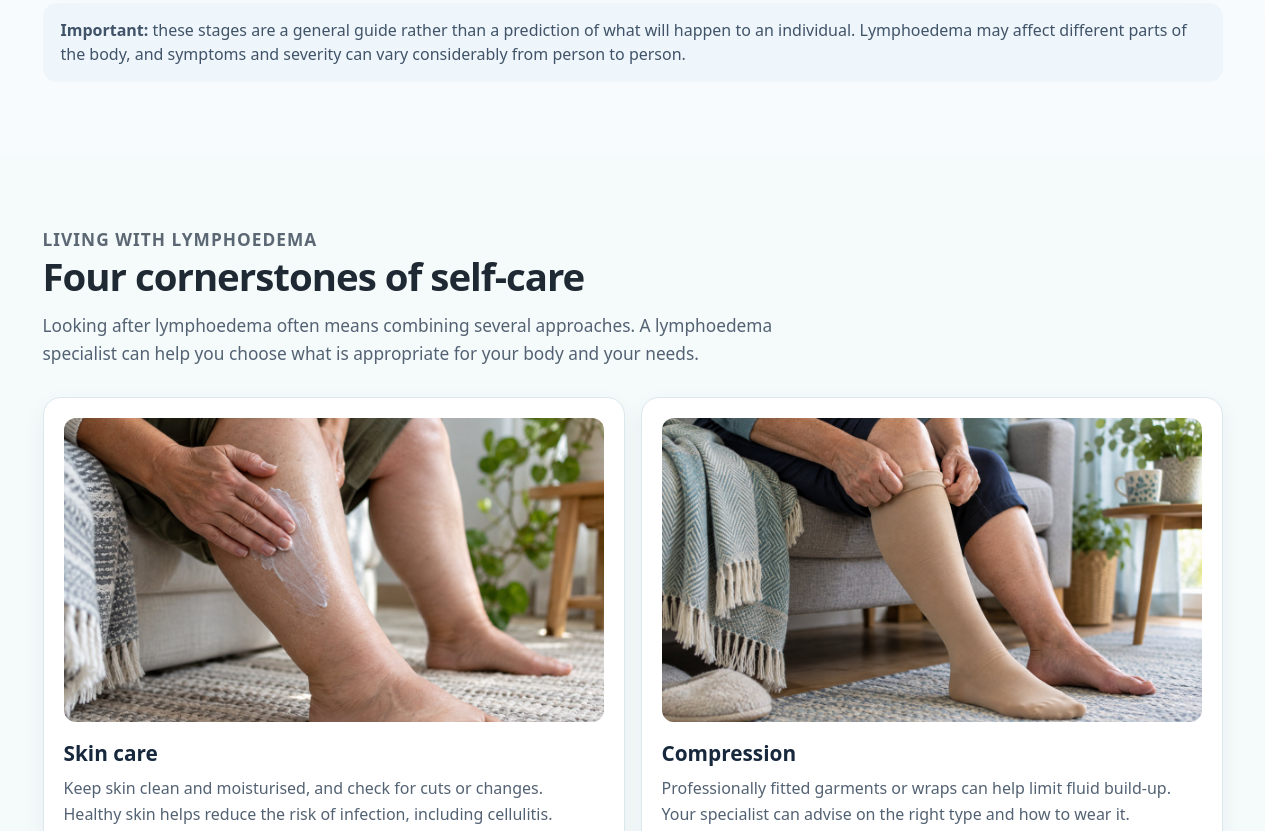
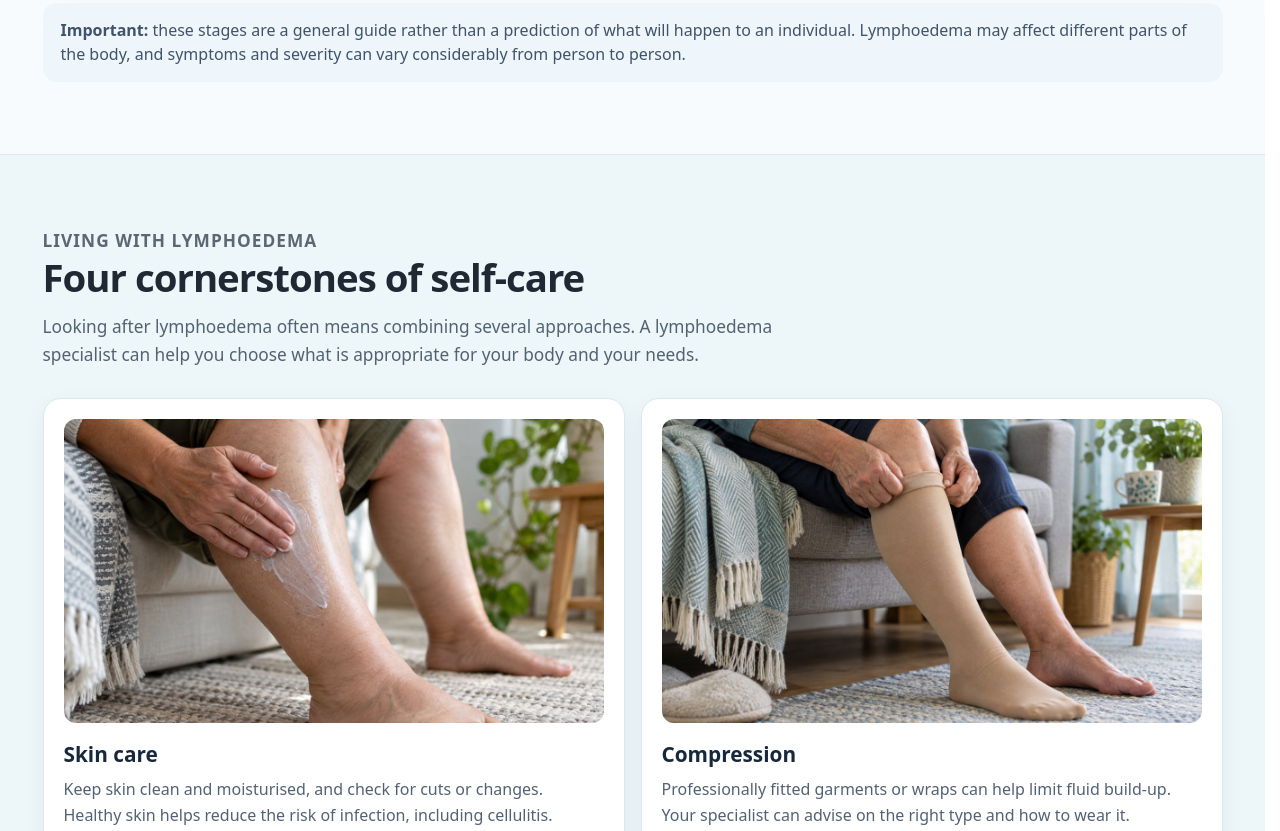
Before and after one commit to Mushy1964/LymphAware, a website: page understanding-lymphoedema/index.html in a window 1280 px wide. Shown: the part 5324-6155 px from the top of the page. Drawn offline with Linux system fonts and the light colour scheme.

Commit message:
Strengthen self-care section background

```diff
--- a/understanding-lymphoedema/index.html
+++ b/understanding-lymphoedema/index.html
@@ -52,7 +52,9 @@
     }
 
     .self-care-section {
-      background: #f5fafb;
+      background: #edf6f8;
+      border-top: 1px solid #dbe8ed;
+      border-bottom: 1px solid #dbe8ed;
     }
 
     .self-care-intro {
```
